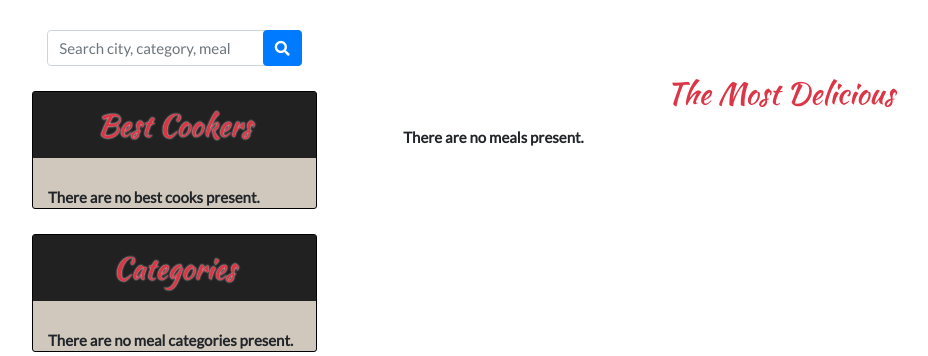
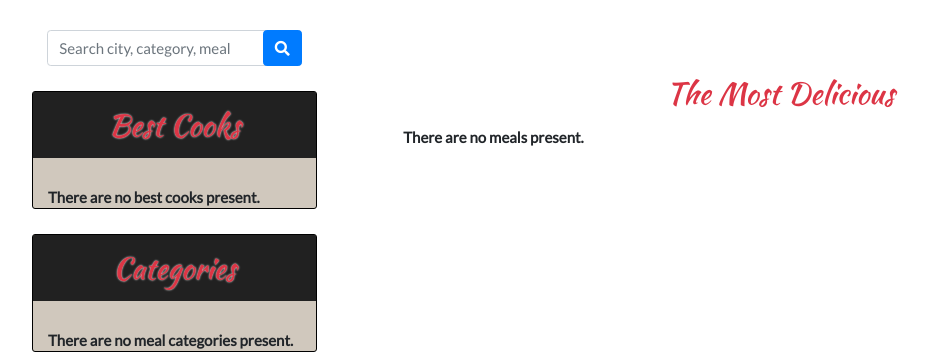
Before and after one commit to hmannelig/itech, a Django app: template templates/foodies/index.html in a window 1280 px wide. Shown: the part 659-1015 px from the top of the page, without its empty margins (38-966 px from the left). Run offline with Django 3.2, Linux system fonts and the light colour scheme; the template is opened without the code that fills it, so the values that code supplies are empty; some libraries are stand-ins or nearby versions.

Commit message:
fixed a typo

```diff
--- a/templates/foodies/index.html
+++ b/templates/foodies/index.html
@@ -29,7 +29,7 @@
 				  	<div id="best-cookers" class="col-md-12">
 				  		<div class="row">
 							<div class="col-md-12 best-cooker-header">
-								<h2 class="text-center my-3 kaushan text-danger">Best Cookers</h2>
+								<h2 class="text-center my-3 kaushan text-danger">Best Cooks</h2>
 							</div>
 				  			<div class="col-md-12 mt-2">
 								{% if user_info|length > 0 %}
```
